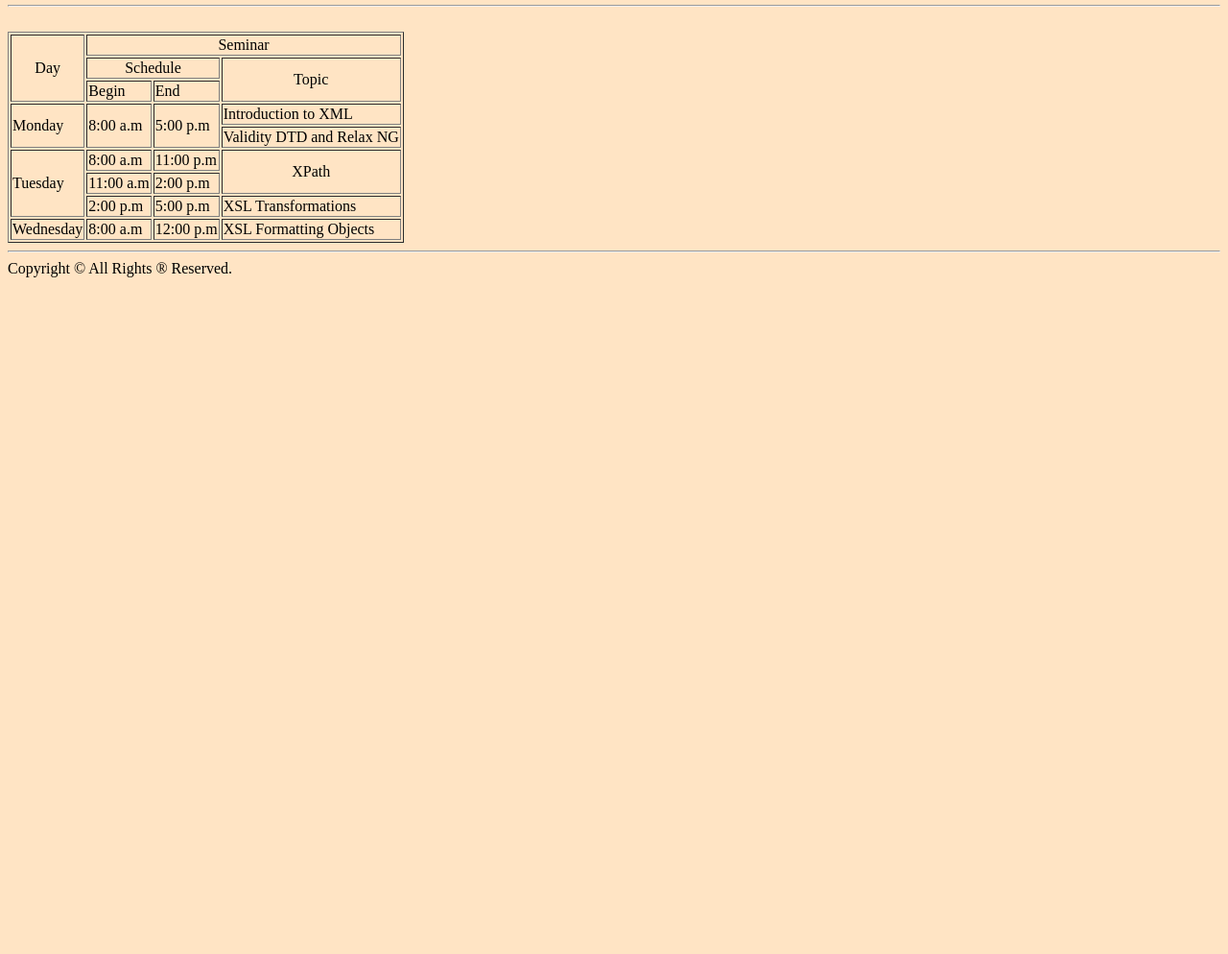
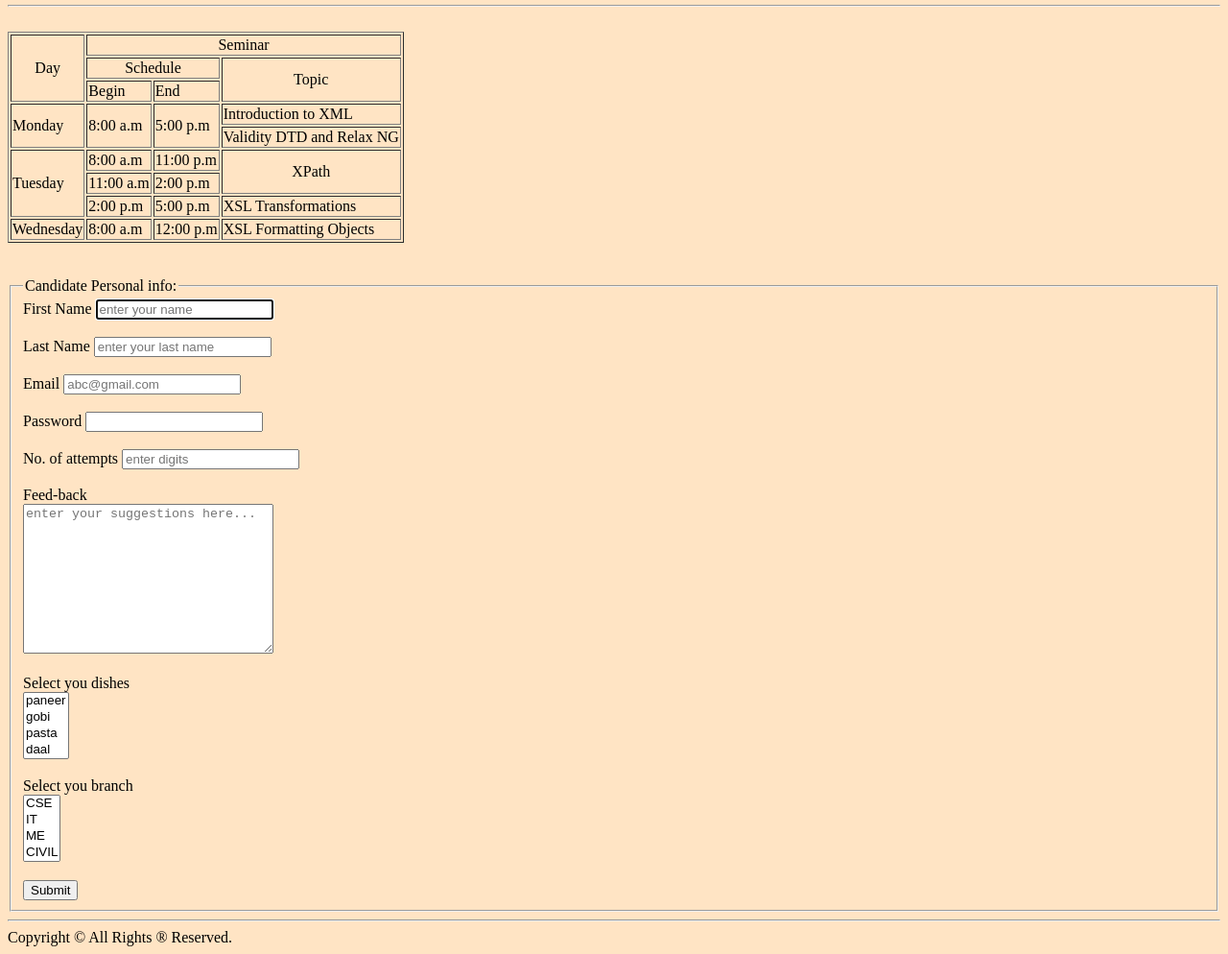
Before and after one commit to AmitGitHb/HTML-Tables, a plain HTML site: page index.html in a window 1280 px wide. Shown: the part 713-1707 px from the top of the page at 96% size. Before the commit the page ends 1010 px from the top, so only its background shows below. Drawn offline with Linux system fonts and the light colour scheme.

Commit message:
html forms

```diff
--- a/index.html
+++ b/index.html
@@ -243,9 +243,55 @@
             </tr>
         </table>
 
+        <br><br>
         <!--  Html Forms -->
 
+        <form action="#" method="post" enctype="application/x-www-form-urlencoded">
+           <fieldset>
+            <legend>Candidate Personal info:</legend>
+                <label for="first-name">First Name</label>
+                <input type="text" name="first-name" id="first-name" placeholder="enter your name" autofocus required> </br><br>
 
+                <label for="last-name">Last Name</label>
+                <input type="text" name="last-name" id="last-name" placeholder="enter your last name" required> <br><br>
+
+                <label for="email">Email</label>
+                <input type="email" name="email" id="email" placeholder="abc@gmail.com" autofocus required> <br><br>
+
+                <label for="password">Password</label>
+                <input type="password" name="password" id="password" autofocus required> <br><br>
+
+                <label for="attempt">No. of attempts</label>
+                <input type="number" name="attempt" id="attempt" placeholder="enter digits" required> <br><br>
+
+                <label for="feedback">Feed-back</label> <br>
+                <textarea name="" id="" cols="30" rows="10" placeholder="enter your suggestions here..."></textarea> <br><br>
+
+                <label for="dishes">Select you dishes</label> <br>
+                <select name="dishes" id="dishes" multiple>
+                    <option value="paneer">paneer</option>
+                    <option value="gobi">gobi</option>
+                    <option value="pasta">pasta</option>
+                    <option value="daal">daal</option>
+
+                </select>
+                <br><br>
+                <label for="branch">Select you branch</label> <br>
+                <select name="Branch" id="branch" multiple>
+                    <option value="CSE">CSE</option>
+                    <option value="IT">IT</option>
+                    <option value="ME">ME</option>
+                    <option value="CIVIL">CIVIL</option>
+                    <option value="ECE">ECE</option>
+                </select>
+
+
+
+                <br><br>
+                <input type="button" value="Submit">
+
+           </fieldset>
+        </form>
 
 
 
```
